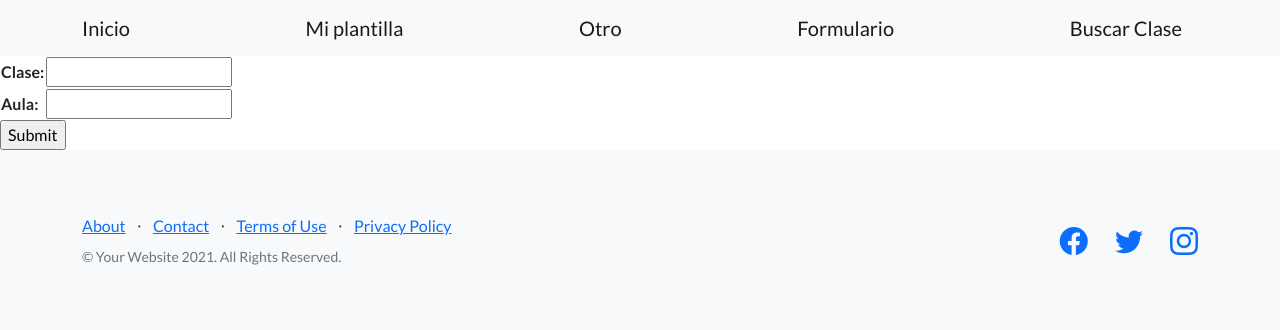
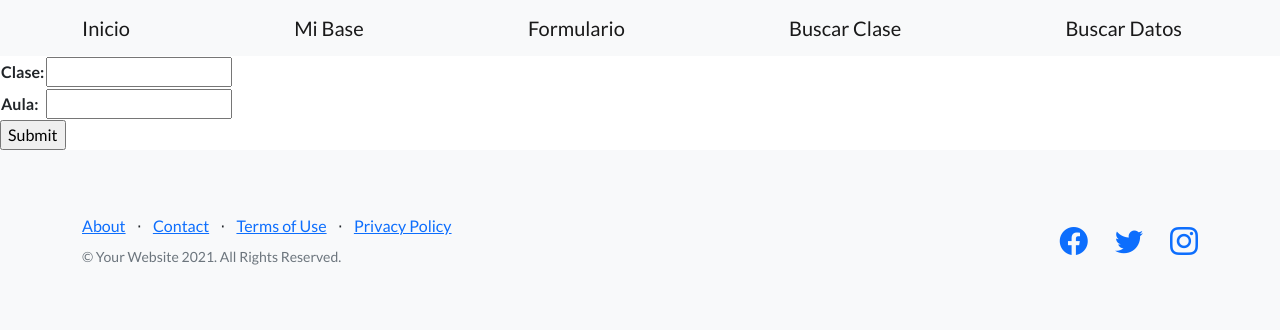
Before and after one commit to nataliarebeccalin/entrega1lin, a Django app: page /clase/formulario-clase/ in a window 1280 px wide. Shown: the top 330 px of the page. Run offline with Django 4.2, Linux system fonts and the light colour scheme; parts of the project's set-up code (start-up, migrations or seed data) failed here and were passed over; some libraries are stand-ins or nearby versions.

Commit message:
tercer commit

```diff
--- a/clase/forms.py
+++ b/clase/forms.py
@@ -6,3 +6,9 @@ class Formulario(forms.Form):
 
 class BusquedaClase(forms.Form):
     partial_curso = forms.CharField(label='Buscador', max_length=20)
+
+#class BusquedaAula(forms.Form):
+    #escribe = forms.CharField(max_length=20)
+
+class BusquedaDatos(forms.Form):
+    partial_dato = forms.CharField(label='Buscador', max_length=20)
--- a/clase/urls.py
+++ b/clase/urls.py
@@ -1,9 +1,10 @@
 from django.urls import path
 
-from .views import nueva_aula, formulario_clase, busqueda_clase
+from .views import nueva_aula, formulario_clase, busqueda_clase, busqueda_datos
 
 urlpatterns = [
     path('nueva-aula/', nueva_aula, name='nueva_aula'),
     path('formulario-clase/', formulario_clase, name='formulario_clase'),
-    path('busqueda-clase/', busqueda_clase, name="busqueda_clase")
+    path('busqueda-clase/', busqueda_clase, name="busqueda_clase"),
+    path('busqueda-datos/', busqueda_datos, name="busqueda_datos")
 ]
--- a/clase/views.py
+++ b/clase/views.py
@@ -1,7 +1,7 @@
 from django.http import HttpResponse
 from django.shortcuts import render
-from clase.models import Aula
-from clase.forms import Formulario, BusquedaClase
+from clase.models import Aula, Datos
+from clase.forms import Formulario, BusquedaClase, BusquedaDatos
 import random
 
 def nueva_aula(request):
@@ -16,7 +16,7 @@ def formulario_clase(request):
 
         if formulario.is_valid():
             data = formulario.cleaned_data
-            nueva_aula = Aula(nombre=data['curso'], aula=data['aula'])
+            nueva_aula = Aula(nombre=data['nombre'], aula=data['aula'])
             nueva_aula.save()
             return render(request, 'indice/index.html', {'nuevo_curso': nueva_aula})
 
@@ -35,3 +35,16 @@ def busqueda_clase(request):
         request, "clase/busqueda_clase.html",
         {'buscador': buscador, 'clases_buscadas': clases_buscadas, 'dato': dato}
         )
+
+def busqueda_datos(request):
+    datos_buscados = []
+    eldato = request.GET.get('partial_datos', None)
+
+    if eldato is not None:
+        datos_buscados = Datos.objects.filter(nombre__icontains=eldato)
+
+    buscador = BusquedaDatos()
+    return render(
+        request, "clase/busqueda_datos.html",
+        {'buscador': buscador, 'datos_buscados': datos_buscados, 'eldato': eldato}
+        )
--- a/indice/templates/indice/index.html
+++ b/indice/templates/indice/index.html
@@ -23,10 +23,10 @@
         <nav class="navbar navbar-light bg-light static-top">
             <div class="container">
                 <a class="navbar-brand" href={% url 'inicio' %}>Inicio</a>
-                <a class="navbar-brand" href={% url 'mi_plantilla' %}>Mi plantilla</a>
-                <a class="navbar-brand" href={% url 'otra_vista' %}>Otro</a>
+                <a class="navbar-brand" href={% url 'mi_plantilla' %}>Mi Base</a>
                 <a class="navbar-brand" href={% url 'formulario_clase' %}>Formulario</a>
                 <a class="navbar-brand" href={% url 'busqueda_clase' %}>Buscar Clase</a>
+                <a class="navbar-brand" href={% url 'busqueda_datos' %}>Buscar Datos</a>
                 {% comment %} <a class="btn btn-primary" href="#signup">Sign Up</a> {% endcomment %}
             </div>
         </nav>
--- a/indice/urls.py
+++ b/indice/urls.py
@@ -1,10 +1,8 @@
 from django.urls import path
-from .views import inicio, otra_vista, numero_random, nombre_del_usuario, mi_plantilla
+from .views import inicio, otra_vista, mi_plantilla
 
 urlpatterns = [
     path('', inicio, name="inicio"),
     path('otra-vista/', otra_vista, name="otra_vista"),
-    path('numero-random/', numero_random, name="numero_random"),
-    path('dame-numero/<numero>/', nombre_del_usuario, name="numero_del_usuario"),
     path('mi-plantilla/', mi_plantilla, name="mi_plantilla"),
 ]
```
Also changed, not shown: clase/models.py (+7 -1 lines), clase/templates/clase/busqueda_datos.html (renamed from clase/templates/clase/busqueda_clase.html, +5 -5 lines), indice/views.py (+0 -9 lines), README.md (added), clase/migrations/0001_initial.py, db.sqlite3, 2 other files.
